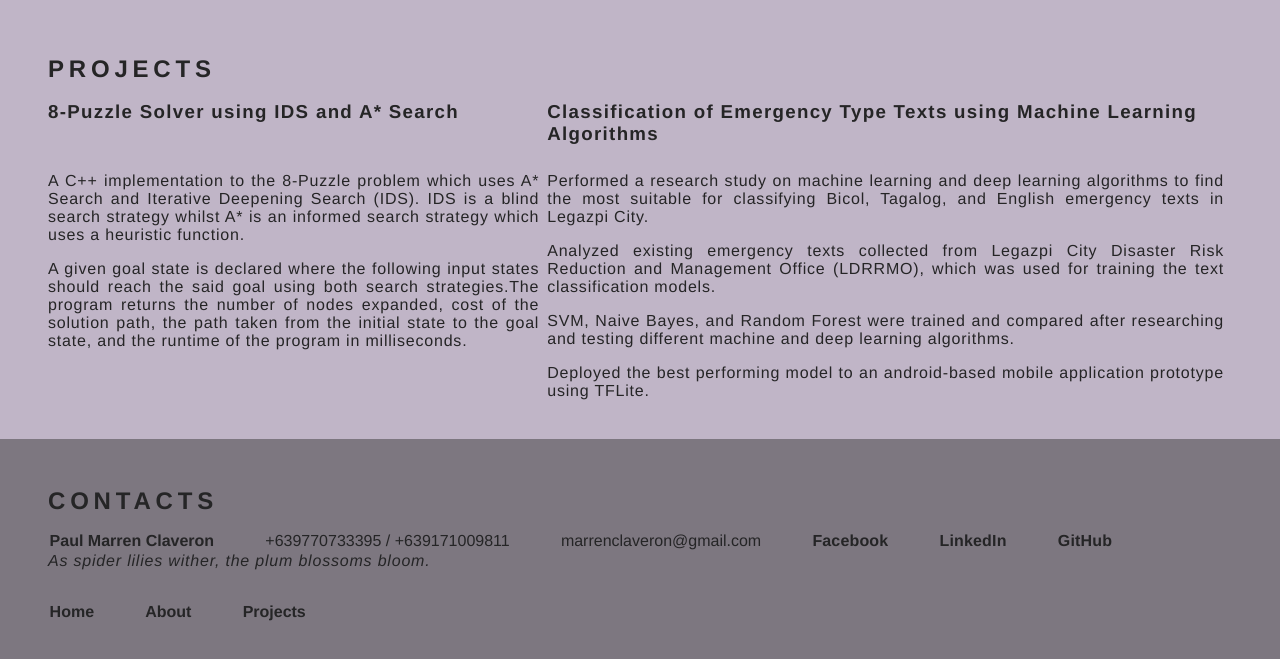
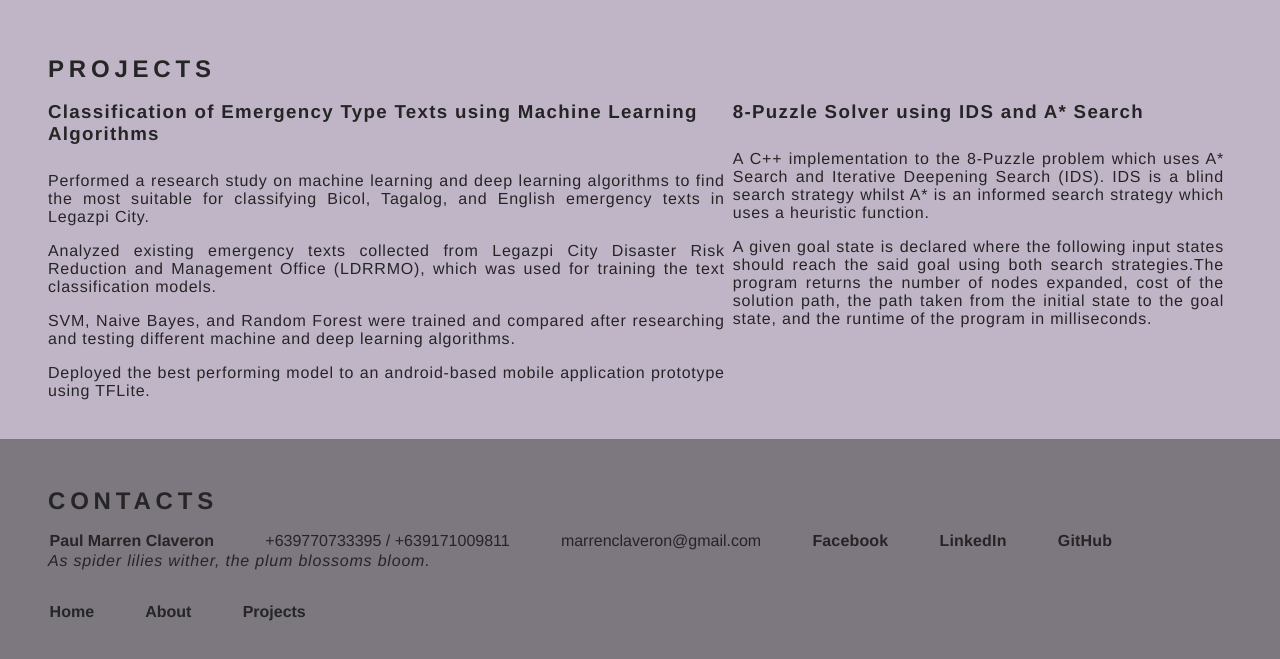
Before and after one commit to luminacht/portfolio, a plain HTML site: page index.html in a window 1280 px wide. Shown: the part 1113-1772 px from the top of the page. Drawn offline with Linux system fonts and the light colour scheme.

Commit message:
css update

```diff
--- a/css/style.css
+++ b/css/style.css
@@ -146,7 +146,7 @@ nav li {
 }
 
 .project1header {
-    order: 2;
+    order: 1;
 }
 
 .project1header h3 {
@@ -162,13 +162,13 @@ nav li {
 }
 
 .project2header {
-    order: 1;
+    order: 2;
     flex-shrink: 1.5;
 }
 
 .project2header h3 {
     letter-spacing: 0.07em;
-    padding: 1em 0.5em 2.2em 0;
+    padding: 1em 0.5em 1em 0;
 }
 
 .project2header p{
```
